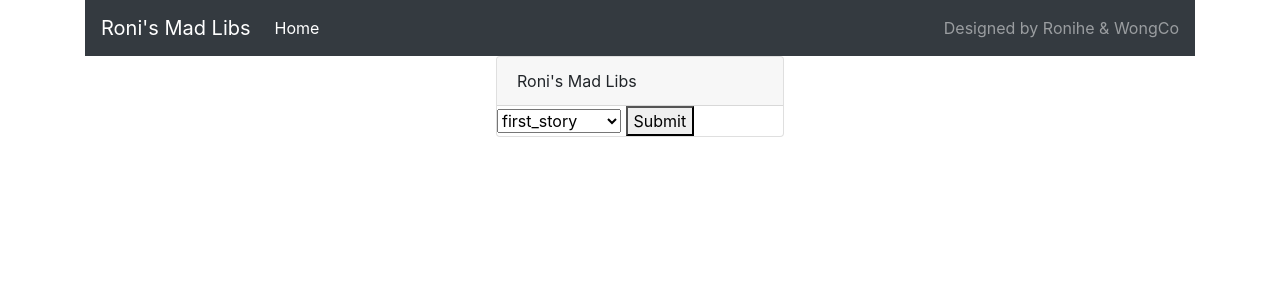
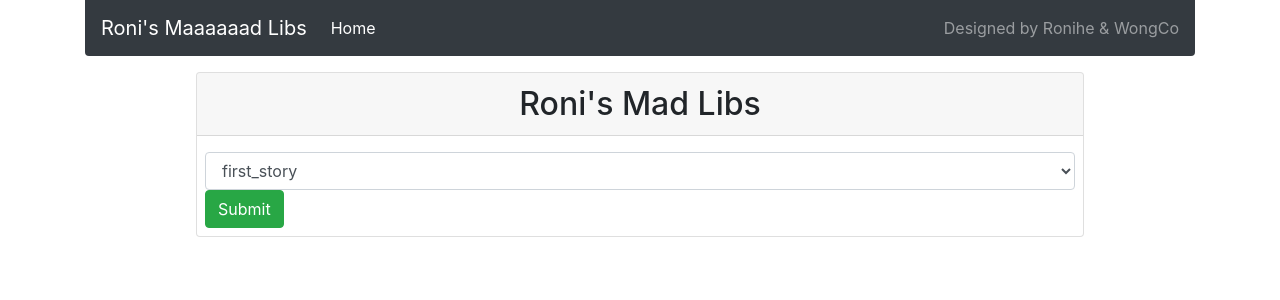
Before and after one commit to wongco/flask-madlibs, a Flask app: page / in a window 1280 px wide. Shown: the top 300 px of the page. Run offline with Flask 2, Linux system fonts and the light colour scheme; some libraries are stand-ins or nearby versions.

Commit message:
update css boostrap components

```diff
--- a/templates/base.html
+++ b/templates/base.html
@@ -13,8 +13,10 @@
     />
   </head>
   <body class="container">
-    <nav class="navbar navbar-expand-lg navbar-dark bg-dark">
-      <a class="navbar-brand" href="#">Roni's Mad Libs</a>
+    <nav
+      class="navbar navbar-expand-lg navbar-dark bg-dark mb-3 rounded-bottom"
+    >
+      <a class="navbar-brand" href="#">Roni's Maaaaaad Libs</a>
       <button
         class="navbar-toggler"
         type="button"
@@ -29,7 +31,7 @@
       <div class="collapse navbar-collapse" id="navbarText">
         <ul class="navbar-nav mr-auto">
           <li class="nav-item active">
-            <a class="nav-link" href="#"
+            <a class="nav-link" href="/"
               >Home <span class="sr-only">(current)</span></a
             >
           </li>
@@ -37,8 +39,9 @@
         <span class="navbar-text">Designed by Ronihe & WongCo</span>
       </div>
     </nav>
-    <div class="card mx-auto" style="width: 18rem;">
-      <div class="card-header">Roni's Mad Libs</div>
+    <!-- <div class="card mx-auto" style="width: 40rem;"> -->
+    <div class="card mx-auto" style="width: 80%">
+      <div class="card-header text-center h2 mb-2">Roni's Mad Libs</div>
       {% block body %} BODY CONTENT GOES HERE {% endblock %}
     </div>
 
--- a/templates/displaystory.html
+++ b/templates/displaystory.html
@@ -6,8 +6,7 @@
 
 <!-- Body Content -->
 {% block body %}
-<h1>Roni's MadLib Story</h1>
-<h3 style="color: purple">
+<h3 class="p-2" style="color: purple">
   <b>{{ complete_story_string }}</b>
 </h3>
 {% endblock%}
--- a/templates/dropdown.html
+++ b/templates/dropdown.html
@@ -6,12 +6,12 @@
 
 <!-- Body Content -->
 {% block body %}
-<form action="/form" method="GET">
-  <select name="selection">
+<form class="p-2" action="/form" method="GET">
+  <select class="form-control" name="selection">
     {% for story_option_name in stories %}
     <option value="{{ story_option_name }}">{{ story_option_name }}</option>
     {% endfor %}
   </select>
-  <button type="submit">Submit</button>
+  <button class="btn btn-success" type="submit">Submit</button>
 </form>
 {% endblock%}
--- a/templates/madlibform.html
+++ b/templates/madlibform.html
@@ -6,8 +6,7 @@
 
 <!-- Body Content -->
 {% block body %}
-<form action="/story">
-  <h1>Madlibs</h1>
+<form class="p-2 text-center" action="/story">
   <p>
     <label for="place">place:</label>
     <input type="text" name="place" id="place" />
@@ -34,6 +33,6 @@
       value="{{ current_story_data }}"
     />
   </p>
-  <p><button type="submit">Submit</button></p>
+  <button class="btn btn-secondary" type="submit">Submit</button>
 </form>
 {% endblock%}
```
